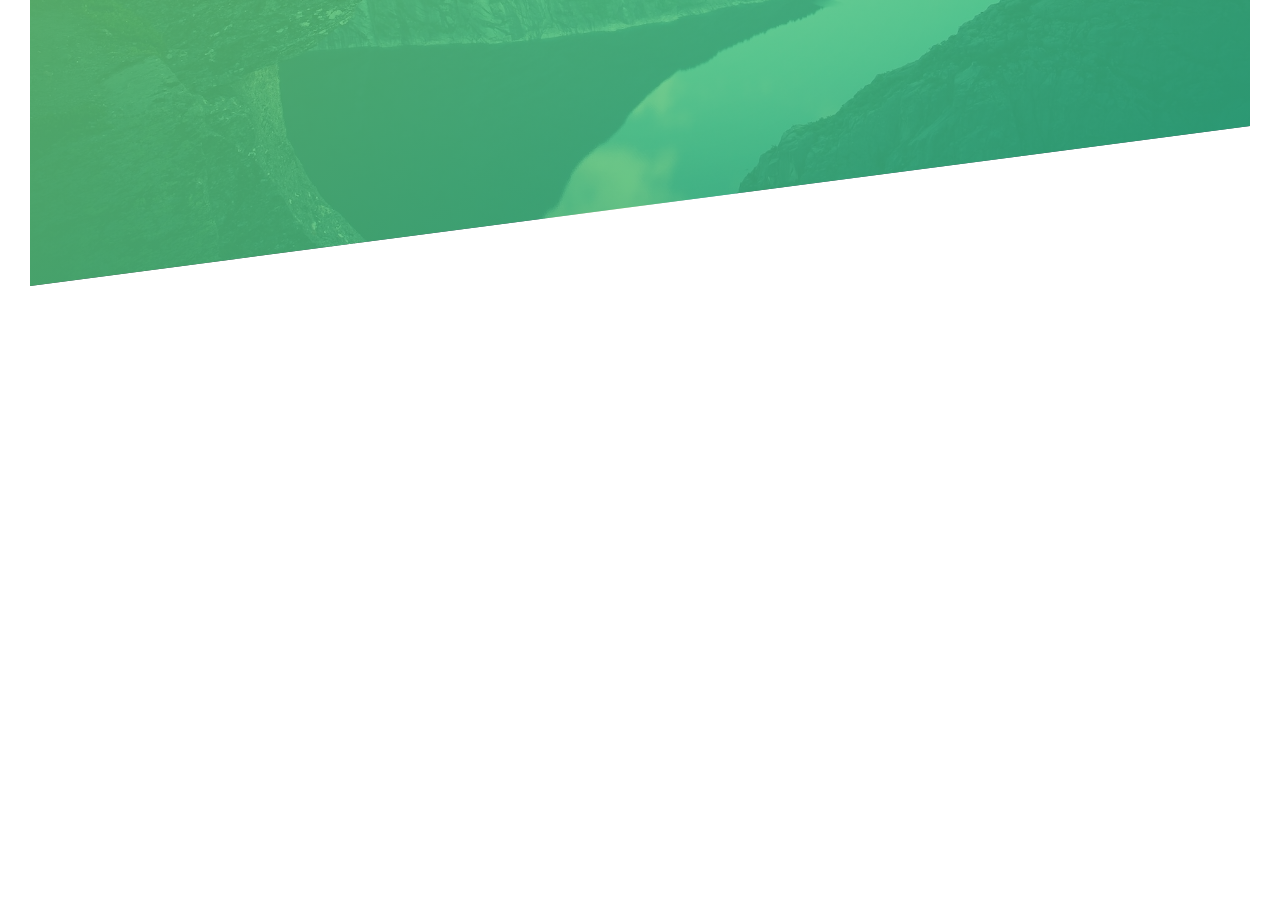
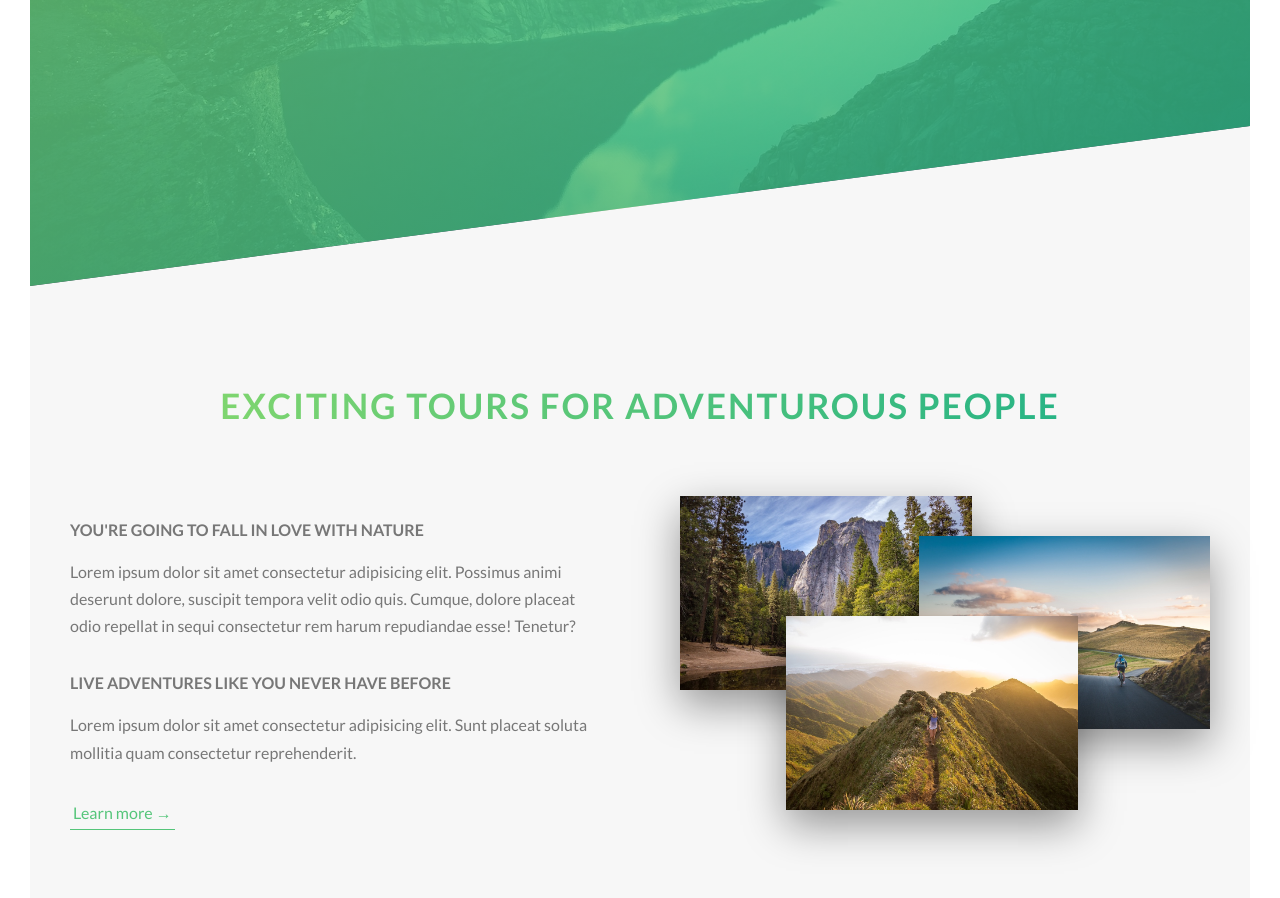
Before and after one commit to m9iv/natours, a website: page index.html in a window 1280 px wide. Shown: the part 504-1402 px from the top of the page. Before the commit the page ends 820 px from the top, so only its background shows below. Drawn offline with Linux system fonts and the light colour scheme.

Commit message:
Add About section

```diff
--- a/index.html
+++ b/index.html
@@ -31,5 +31,57 @@
         <a href="#" class="btn btn--white btn--animated">Discover our tours</a>
       </div>
     </header>
+
+    <main>
+      <section class="section-about">
+        <div class="u-center-text u-margin-bottom-big">
+          <h2 class="heading-secondary">
+            Exciting tours for adventurous people
+          </h2>
+        </div>
+
+        <div class="row">
+          <div class="col-1-of-2">
+            <h3 class="heading-tertiary u-margin-bottom-small">
+              You're going to fall in love with nature
+            </h3>
+            <p class="paragraph">
+              Lorem ipsum dolor sit amet consectetur adipisicing elit. Possimus
+              animi deserunt dolore, suscipit tempora velit odio quis. Cumque,
+              dolore placeat odio repellat in sequi consectetur rem harum
+              repudiandae esse! Tenetur?
+            </p>
+
+            <h3 class="heading-tertiary u-margin-bottom-small">
+              Live adventures like you never have before
+            </h3>
+            <p class="paragraph">
+              Lorem ipsum dolor sit amet consectetur adipisicing elit. Sunt
+              placeat soluta mollitia quam consectetur reprehenderit.
+            </p>
+
+            <a href="#" class="btn-text">Learn more &rarr;</a>
+          </div>
+
+          <div class="col-1-of-2">
+            <div class="composition">
+              <img
+                src="img/nat-1-large.jpg"
+                alt="Photo 1"
+                class="composition__photo composition__photo--p1"
+              /><img
+                src="img/nat-2-large.jpg"
+                alt="Photo 2"
+                class="composition__photo composition__photo--p2"
+              /><img
+                src="img/nat-3-large.jpg"
+                alt="Photo 3"
+                class="composition__photo composition__photo--p3"
+              />
+            </div>
+          </div>
+        </div>
+      </section>
+    </main>
   </body>
 </html>
--- a/sass/abstracts/_mixins.scss
+++ b/sass/abstracts/_mixins.scss
@@ -0,0 +1,7 @@
+@mixin clearfix {
+  &::after {
+    display: table;
+    content: '';
+    clear: both;
+  }
+}
--- a/sass/abstracts/_variables.scss
+++ b/sass/abstracts/_variables.scss
@@ -1,7 +1,18 @@
+// COLORS
 $color-primary: #55c57a;
 $color-primary-light: #7ed56f;
 $color-primary-dark: #28b485;
 
+$color-grey-light-1: #f7f7f7;
+
 $color-grey-dark: #777;
 $color-white: #fff;
 $color-black: #000;
+
+// FONT
+$default-font-size: 1.6rem;
+
+// GRID
+$grid-width: 114rem;
+$grid-gutter-horizontal: 8rem;
+$grid-gutter-vertical: 6rem;
--- a/sass/base/_typography.scss
+++ b/sass/base/_typography.scss
@@ -1,9 +1,10 @@
 body {
   font-family: 'Lato', sans-serif;
-  font-size: 1.6rem;
+  font-size: $default-font-size;
   font-weight: 400;
   line-height: 1.7;
   color: $color-grey-dark;
+  user-select: none;
 }
 
 .heading-primary {
@@ -31,3 +32,41 @@ body {
     animation: moveInRight 0.7s ease-out;
   }
 }
+
+.heading-secondary {
+  display: inline-block;
+  font-size: 3.5rem;
+  text-transform: uppercase;
+  font-weight: 700;
+
+  letter-spacing: 0.2rem;
+
+  background-image: linear-gradient(
+    to right,
+    $color-primary-light,
+    $color-primary-dark
+  );
+
+  -webkit-background-clip: text;
+  background-clip: text;
+  color: transparent;
+  transition: all 0.3s;
+
+  &:hover {
+    transform: skewY(2deg);
+  }
+}
+
+.heading-tertiary {
+  font-size: $default-font-size;
+  font-weight: 700;
+  text-transform: uppercase;
+}
+
+.paragraph {
+  font-size: $default-font-size;
+
+  &:not(:last-child) {
+    margin-bottom: 3rem;
+  }
+}
--- a/sass/base/_utilities.scss
+++ b/sass/base/_utilities.scss
@@ -0,0 +1,15 @@
+.u-center-text {
+  text-align: center;
+}
+
+.u-margin-bottom-small {
+  margin-bottom: 1.5rem;
+}
+
+.u-margin-bottom-medium {
+  margin-bottom: 4rem;
+}
+
+.u-margin-bottom-big {
+  margin-bottom: 8rem;
+}
--- a/sass/components/_button.scss
+++ b/sass/components/_button.scss
@@ -52,3 +52,28 @@
   border-radius: 10rem;
   transition: all 0.2s;
 }
+
+.btn-text {
+  &:link,
+  &:visited {
+    font-size: $default-font-size;
+    color: $color-primary;
+    display: inline-block;
+    text-decoration: none;
+    border-bottom: 1px solid $color-primary;
+    padding: 3px;
+    transition: all 0.2s;
+  }
+
+  &:hover {
+    background-color: $color-primary;
+    color: $color-white;
+    box-shadow: 0 1rem 2rem rgba($color-black, 0.15);
+    transform: translateY(-2px);
+  }
+
+  &:active {
+    box-shadow: 0 0.5 1rem rgba($color-black, 0.15);
+    transform: translateY(0);
+  }
+}
--- /dev/null
+++ b/sass/components/_composition.scss
@@ -0,0 +1,39 @@
+.composition {
+  position: relative;
+
+  &__photo {
+    position: absolute;
+    width: 55%;
+    box-shadow: 0 1.5rem 4rem rgba($color-black, 0.4);
+    outline-offset: 2rem;
+
+    transition: all 0.2s;
+    z-index: 10;
+
+    &--p1 {
+      left: 0;
+      top: -2rem;
+    }
+
+    &--p2 {
+      right: 0;
+      top: 2rem;
+    }
+
+    &--p3 {
+      left: 20%;
+      top: 10rem;
+    }
+
+    &:hover {
+      outline: 1.5rem solid $color-primary;
+      transform: scale(1.05) translateY(-0.5rem);
+      box-shadow: 0 2.5rem 4rem rgba($color-black, 0.5);
+      z-index: 20;
+    }
+  }
+
+  &:hover &__photo:not(:hover) {
+    transform: scale(0.95);
+  }
+}
--- /dev/null
+++ b/sass/layout/_grid.scss
@@ -0,0 +1,48 @@
+.row {
+  max-width: $grid-width;
+  margin: 0 auto;
+
+  &:not(:last-child) {
+    margin-bottom: $grid-gutter-horizontal;
+  }
+
+  @include clearfix;
+
+  [class^='col-'] {
+    float: left;
+
+    &:not(:last-child) {
+      margin-right: $grid-gutter-horizontal;
+    }
+  }
+
+  .col-1-of-2 {
+    width: calc((100% - #{$grid-gutter-horizontal}) / 2);
+  }
+
+  .col-1-of-3 {
+    width: calc((100% - 2 * #{$grid-gutter-horizontal}) / 3);
+  }
+
+  .col-2-of-3 {
+    width: calc(
+      2 * ((100% - 2 * #{$grid-gutter-horizontal}) / 3) + #{$grid-gutter-horizontal}
+    );
+  }
+
+  .col-1-of-4 {
+    width: calc((100% - 3 * #{$grid-gutter-horizontal}) / 4);
+  }
+
+  .col-2-of-4 {
+    width: calc(
+      2 * ((100% - 3 * #{$grid-gutter-horizontal}) / 4) + #{$grid-gutter-horizontal}
+    );
+  }
+
+  .col-3-of-4 {
+    width: calc(
+      3 * ((100% - 3 * #{$grid-gutter-horizontal}) / 4) + #{$grid-gutter-horizontal}
+    );
+  }
+}
--- a/sass/main.scss
+++ b/sass/main.scss
@@ -8,7 +8,9 @@
 @import 'base/utilities';
 
 @import 'components/button';
+@import 'components/composition';
 
-@import 'layouts/header';
+@import 'layout/header';
+@import 'layout/grid';
 
 @import 'pages/home';
--- a/sass/pages/_home.scss
+++ b/sass/pages/_home.scss
@@ -0,0 +1,5 @@
+.section-about {
+  background-color: $color-grey-light-1;
+  padding: 25rem 0;
+  margin-top: -20vh;
+}
```
Also changed, not shown: README.md, css/style.css, sass/layout/_header.scss (renamed from sass/layouts/_header.scss).
